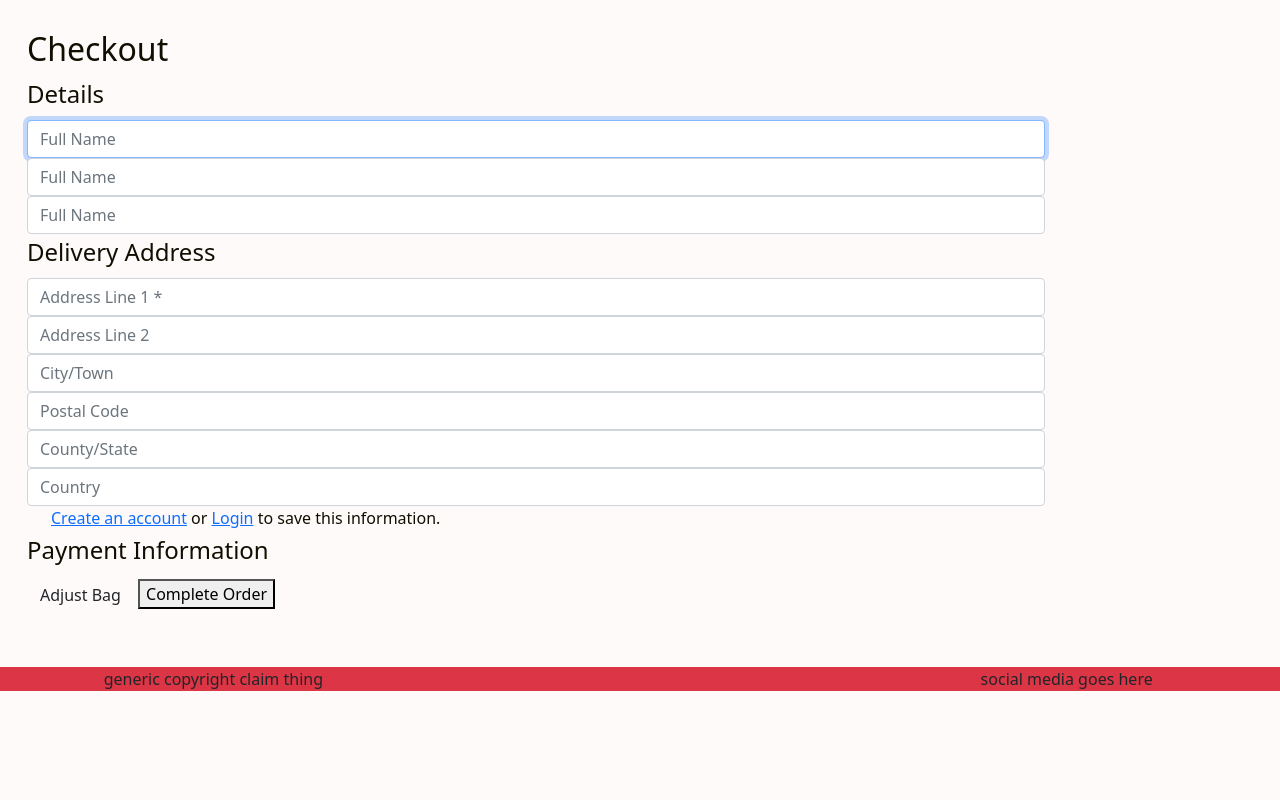
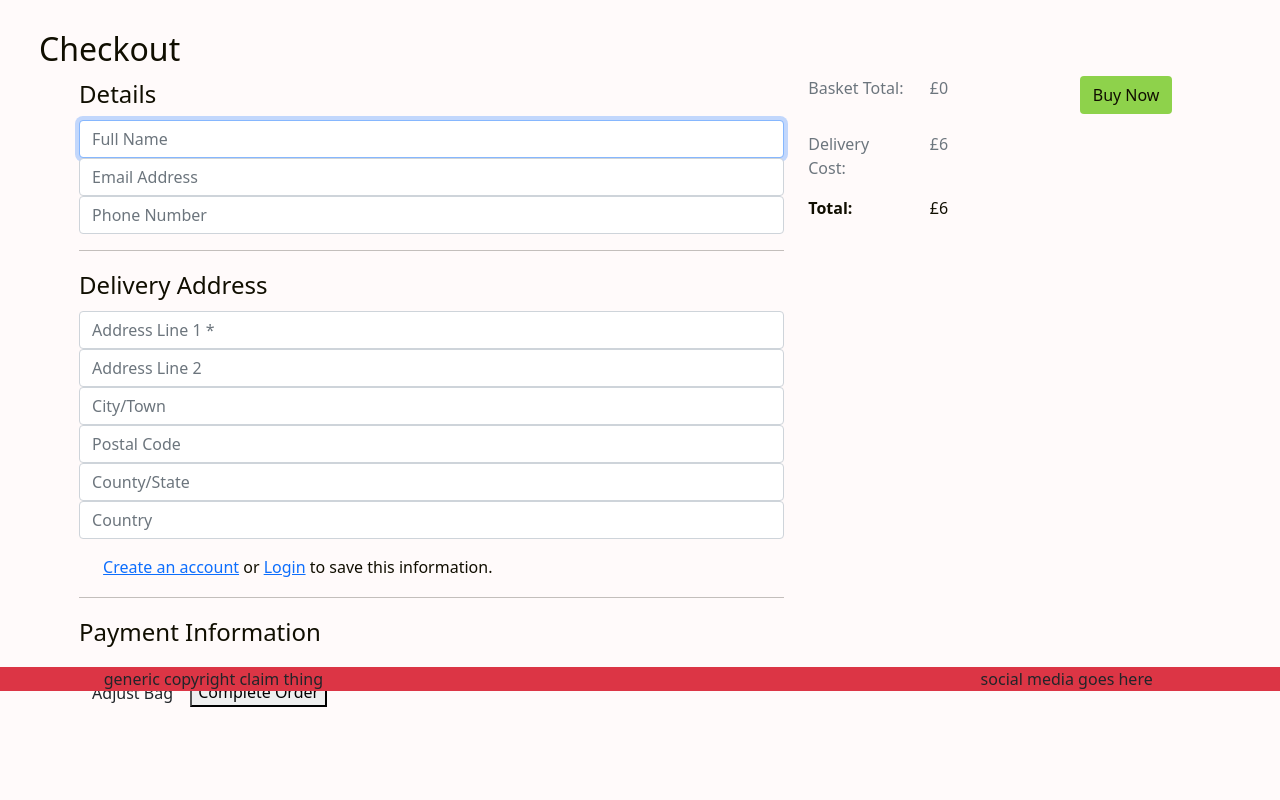
Before and after one commit to Code-Institute-Submissions/FSF-Milestone-Project, a Django app: template checkout/templates/checkout/checkout.html in a window 1280 px wide. Shown: the part 109-909 px from the top of the page. Run offline with Django 3.2, Linux system fonts and the light colour scheme; the template is opened without the code that fills it: values that come from a table or form of the project are taken from there, others are empty; some libraries are stand-ins or nearby versions.

```diff
--- a/checkout/templates/checkout/checkout.html
+++ b/checkout/templates/checkout/checkout.html
@@ -3,18 +3,21 @@
 {% load static %}
 {% block content %}
 <div class="row justify-content-center page-top">
-    <div class="col-10">
-        <h2>Checkout</h2>
+    <div class="row">
+        <h2 class="title">Checkout</h2>
+    </div>
+    <div class="col-md-7">
         <div class="checkout-form">
             <form action="{% url 'checkout' %}" method="POST" id="payment-form">
                 {% csrf_token %}
-                <fieldset>
+                <fieldset class="mb-3">
                     <legend class="fieldset-label">Details</legend>
                     {{ order_form.full_name|as_crispy_field }}
-                    {{ order_form.full_name|as_crispy_field }}
-                    {{ order_form.full_name|as_crispy_field }}
+                    {{ order_form.email|as_crispy_field }}
+                    {{ order_form.phone|as_crispy_field }}
                 </fieldset>
-                <fieldset>
+                <hr>
+                <fieldset class="mb-3">
                     <legend class="fieldset-label">Delivery Address</legend>
                     {{ order_form.address_line1|as_crispy_field }}
                     {{ order_form.address_line2|as_crispy_field }}
@@ -22,7 +25,7 @@
                     {{ order_form.postcode|as_crispy_field }}
                     {{ order_form.county|as_crispy_field }}
                     {{ order_form.country|as_crispy_field }}
-                    <div class="form-check form-check-inline float-right mr-0">
+                    <div class="form-check form-check-inline float-right mr-0 mt-3">
                         {% if user.is_authenticated %}
                             <label class="form-check-label" for="save-info">Save this info for next time?</label>
                             <input class="form-check-input" type="checkbox" name="save-info">
@@ -34,7 +37,8 @@
                         {% endif %}
                     </div>
                 </fieldset>
-                <fieldset>
+                <hr>
+                <fieldset class="mb-3">
                     <legend class="fieldset-label">Payment Information</legend>
                     <div id="card-element"></div>
                     <div id="card-errors"></div>
@@ -43,7 +47,7 @@
                     <a href="{% url 'view_cart' %}" class="btn">
                         Adjust Bag
                     </a>
-                    <button id="submit-button">
+                    <button id="submit-button btn">
                         <span>
                             Complete Order
                         </span>
@@ -53,8 +57,42 @@
         </div>
     </div>
     <!-- going to have a horizontal rule between these two. -->
-    <div class="col-2 checkout-items">
-
+    <div class="col-md-4 checkout-items">
+            {% for entry in cart_items %}
+                {% with entry.item as item %}
+                    <div class="row justify-content-between">
+                        <div class="col-3">
+                            <img src="{{MEDIA_URL}}{% if item.image %}{{ item.image }}{% else %}Placeholder-image.png{% endif %}" alt="image of {{ item.name }}" class="col-sm-5 item-image">
+                        </div>
+                        <div class="col-3">
+                            <strong>{{item.name}}</strong>
+                        </div>
+                        <div class="col-3 text-end">
+                            <strong>{{item.base_price}}</strong>
+                        </div>
+                        <div class="col-3 text-end">
+                            <strong>{{entry.quantity}}</strong>
+                        </div>
+                    </div>
+                    <hr>
+                {% endwith %}
+            {% endfor %}
+            <div class="row ml-3">
+                <div class="col-7">
+                    <div class="row text-muted font-weight-light mb-3"><div class="col">Basket Total:</div><p class="font-weight-bold col float-right">£{{total}}</p></div>
+                    <div class="row text-muted font-weight-light mb-3"><div class="col">Delivery Cost:</div><p class="font-weight-bold col float-right">£{{delivery_cost}}</p></div>
+                    <div class="row mb-3"><strong class="col">Total:</strong><p class=" col float-right">£{{grand_total}}</p></div>
+                </div>
+                <div class="col-5 h-100 d-flex justify-content-center">
+                    <a href="{% url 'checkout' %}" class="btn bg-green">Buy Now</a>
+                </div>
+            </div>
     </div>
 </div>
 {% endblock %}
+{% block postJS %}
+    {{ block.super }}
+    {{ stripe_public_key|json_script:"id_stripe_public_key"}}
+    {{ client_secret|json_script:"id_client_secret"}}
+    <script src="{%static 'js/stripe_elements.js'%}"></script>
+{% endblock %}
```
Also changed, not shown: cart/static/js/cart_script.js (added, +16 -0 lines), cart/static/js/qty_script.js (added, +37 -0 lines), cart/templates/cart/cart_contents.html (+8 -23 lines).
